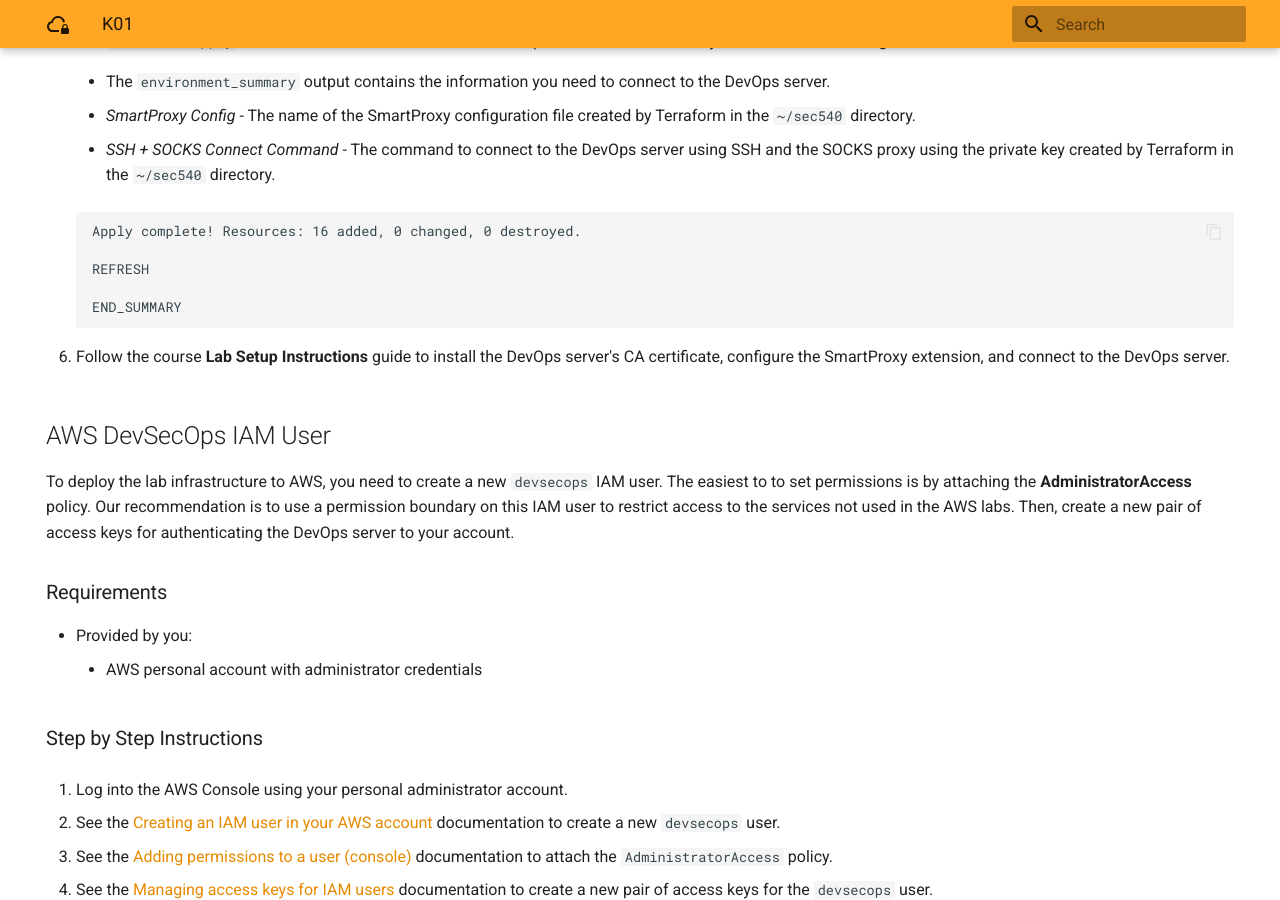
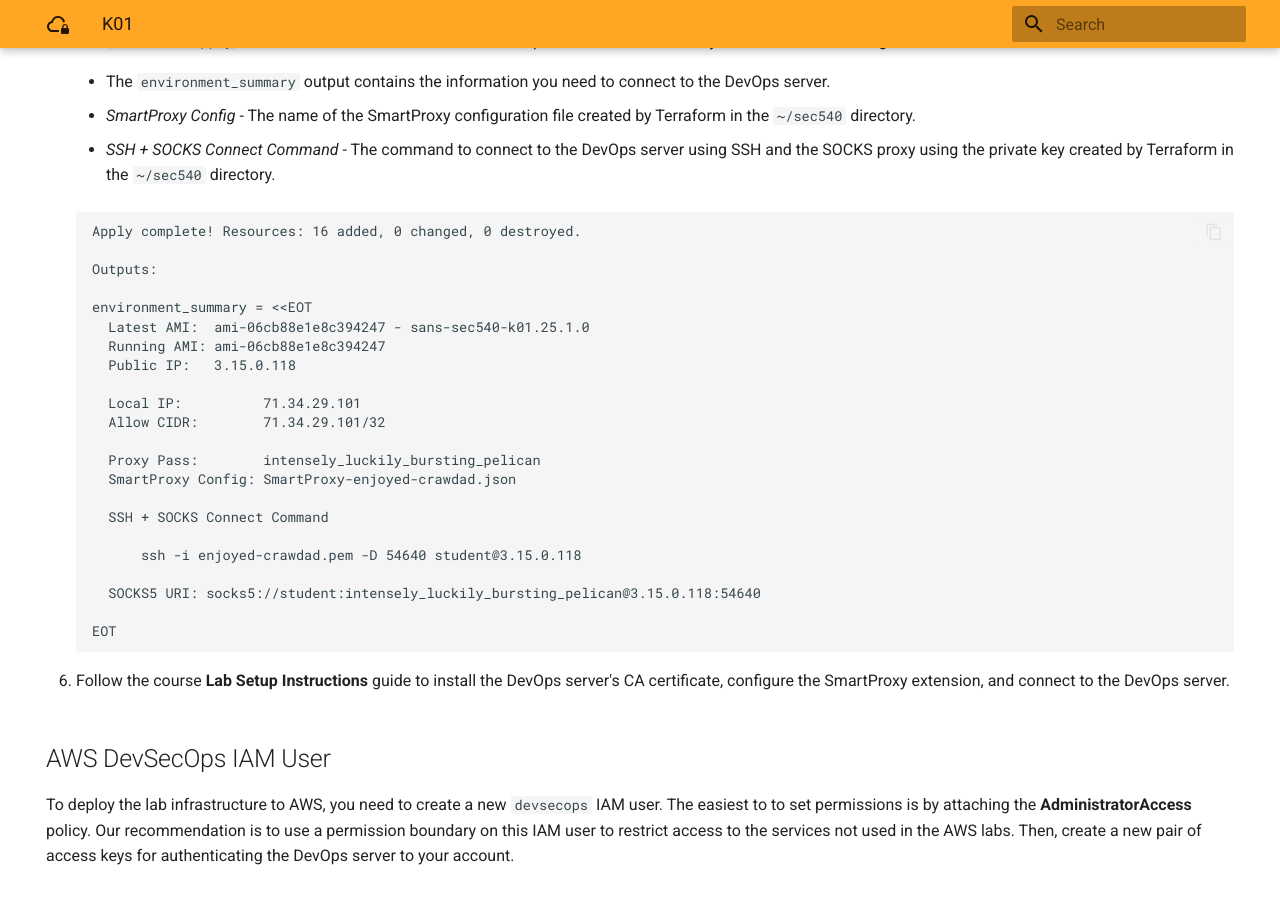
Before and after one commit to sans-cloud-sec540/simulator, an MkDocs documentation site: the page built from docs/docs/k01.md, in a window 1280 px wide and 900 px high, scrolled down 1379 px. Built offline with MkDocs 1.6.1 and Material for MkDocs 9.7.7, drawn with Linux system fonts in a browser that asks for light colours.

Commit message:
feat: k01 support - update docs, fix tf output

````diff
--- a/docs/docs/k01.md
+++ b/docs/docs/k01.md
@@ -64,9 +64,26 @@ To limit costs, please make sure to run the **Lab 5.4: Tear Down** script in the
     ```plain
     Apply complete! Resources: 16 added, 0 changed, 0 destroyed.
 
-    REFRESH
+    Outputs:
 
-    END_SUMMARY
+    environment_summary = <<EOT
+      Latest AMI:  ami-06cb88e1e8c394247 - sans-sec540-k01.25.1.0
+      Running AMI: ami-06cb88e1e8c394247
+      Public IP:   3.15.0.118
+
+      Local IP:          71.34.29.101
+      Allow CIDR:        71.34.29.101/32
+
+      Proxy Pass:        intensely_luckily_bursting_pelican
+      SmartProxy Config: SmartProxy-enjoyed-crawdad.json
+
+      SSH + SOCKS Connect Command
+
+          ssh -i enjoyed-crawdad.pem -D 54640 student@3.15.0.118
+
+      SOCKS5 URI: socks5://student:intensely_luckily_bursting_pelican@3.15.0.118:54640
+
+    EOT
     ```
 
 - Follow the course **Lab Setup Instructions** guide to install the DevOps server's CA certificate, configure the SmartProxy extension, and connect to the DevOps server.
````
Also changed, not shown: 1 other file.
